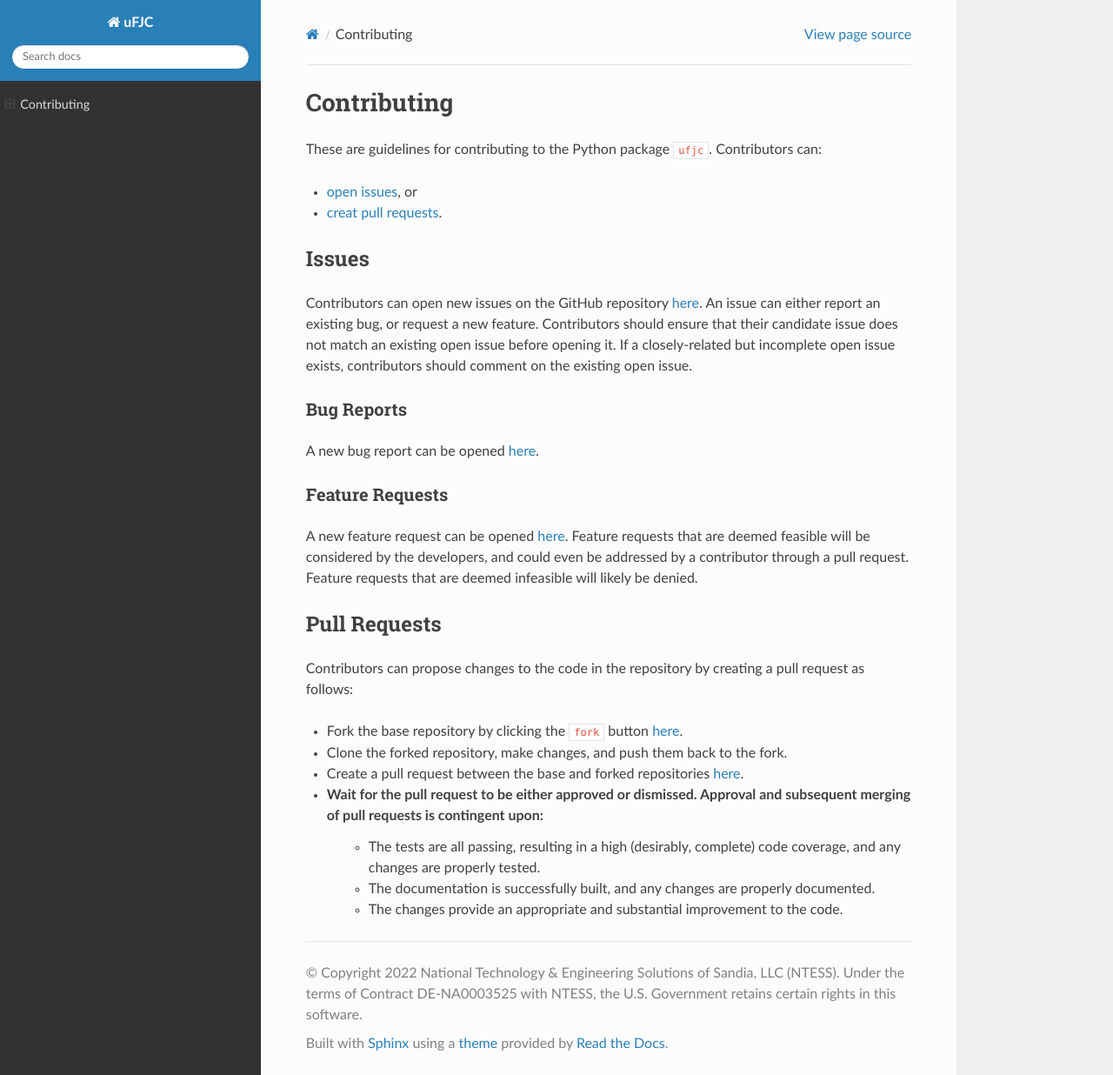
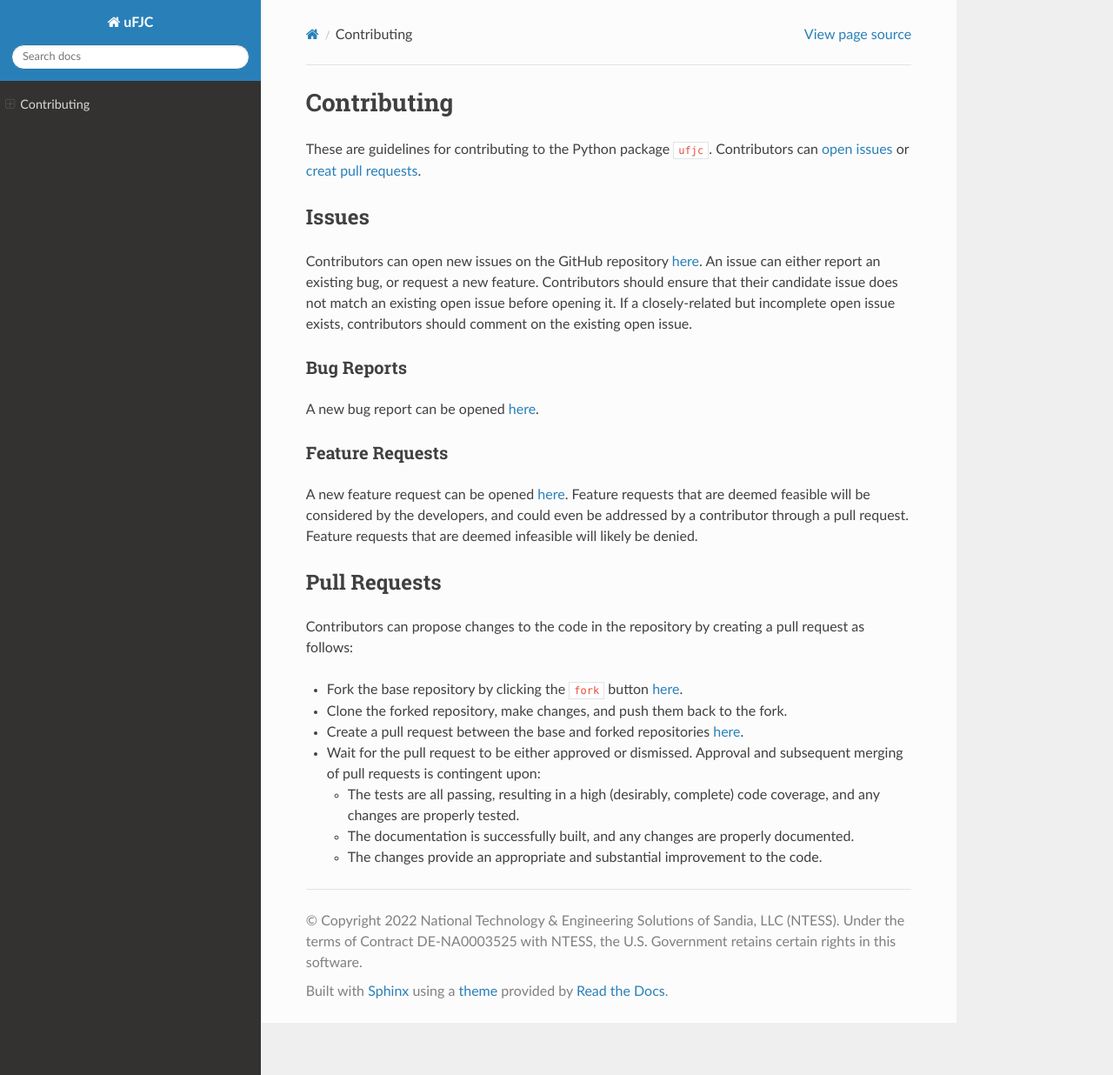
Before and after one commit to sandialabs/uFJC, a Sphinx documentation site: the page built from docs/CONTRIBUTING.rst, in a window 1280 px wide and 1236 px high. Shown: the whole window at 87% size. Built offline with Sphinx 7.4.7 and the Read the Docs theme 2.0.0, drawn with Linux system fonts in a browser that asks for light colours; pages that are not in the unit, such as notebooks, are missing from menus; some of the changed lines change nothing that is shown.

Commit message:
fixed bulleting

```diff
--- a/docs/CONTRIBUTING.rst
+++ b/docs/CONTRIBUTING.rst
@@ -3,10 +3,7 @@
 ************
 
 These are guidelines for contributing to the Python package ``ufjc``.
-Contributors can:
-
-- `open issues <Issues>`_, or
-- `creat pull requests <Pull Requests>`_.
+Contributors can `open issues <https://github.com/sandialabs/ufjc/edit/main/docs/CONTRIBUTING.rst#issues>`_ or `creat pull requests <https://github.com/sandialabs/ufjc/edit/main/docs/CONTRIBUTING.rst#pull-requests>`_.
 
 Issues
 ======
@@ -37,6 +34,7 @@
 - Clone the forked repository, make changes, and push them back to the fork.
 - Create a pull request between the base and forked repositories `here <https://github.com/sandialabs/ufjc/pulls>`_.
 - Wait for the pull request to be either approved or dismissed. Approval and subsequent merging of pull requests is contingent upon:
-    - The tests are all passing, resulting in a high (desirably, complete) code coverage, and any changes are properly tested.
-    - The documentation is successfully built, and any changes are properly documented.
-    - The changes provide an appropriate and substantial improvement to the code.
+
+  - The tests are all passing, resulting in a high (desirably, complete) code coverage, and any changes are properly tested.
+  - The documentation is successfully built, and any changes are properly documented.
+  - The changes provide an appropriate and substantial improvement to the code.
```
